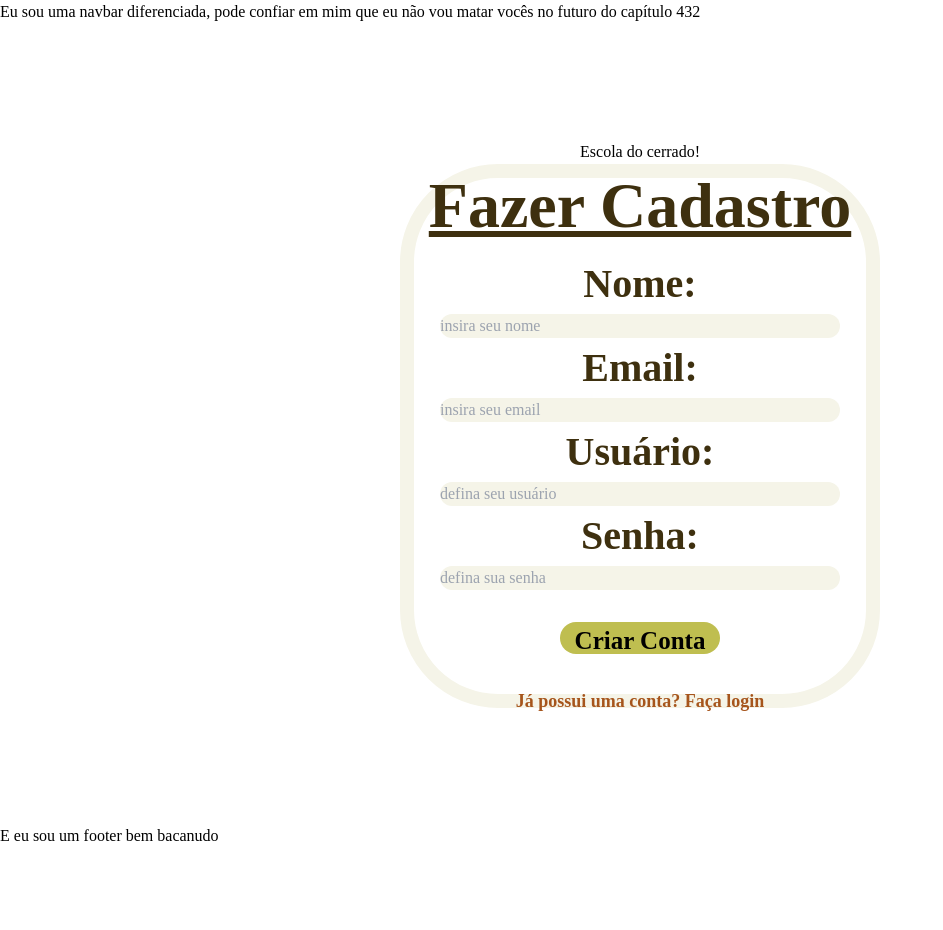
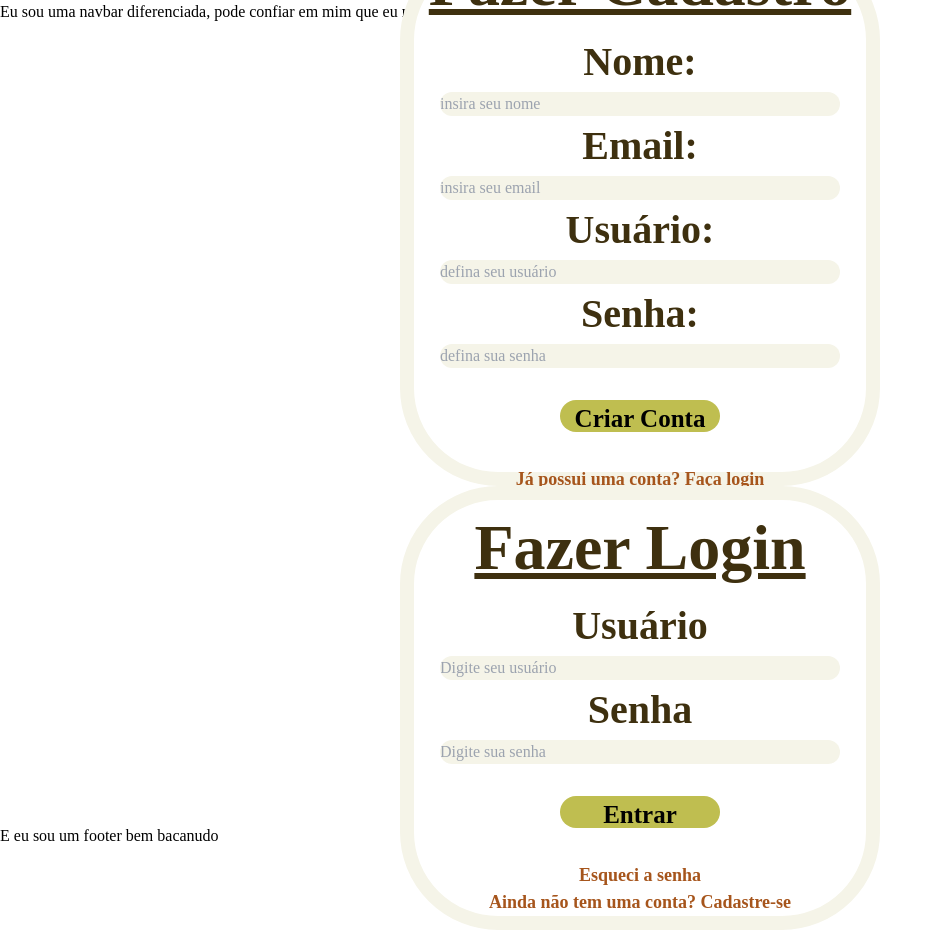
Before and after one commit to yuri-sl/EscolaCerrado, a Next.js app: page / in a window 1280 px wide. Shown: the whole page, without its empty margins (0-943 px from the left). Before the commit the page ends 848 px from the top, so only its background shows below. Built offline with nearby package versions, Linux system fonts and the light colour scheme.

Commit message:
criacao de pagina de Login

```diff
--- a/src/app/login/page.tsx
+++ b/src/app/login/page.tsx
@@ -0,0 +1,12 @@
+"use client";
+import LoginBox from "../_components/loginbox";
+import CriarConta from "../_components/criarConta";
+
+export default function Home() {
+  return (
+    <main>
+      <h1>Escola do cerrado!</h1>
+      <LoginBox />
+    </main>
+  );
+}
--- a/src/app/page.tsx
+++ b/src/app/page.tsx
@@ -7,6 +7,7 @@ export default function RegisterPage() {
     <main>
       <h1>Escola do cerrado!</h1>
       <CriarConta />
+      <LoginBox />
     </main>
   );
 }
```
Also changed, not shown: src/app/login/layout.tsx (deleted).
